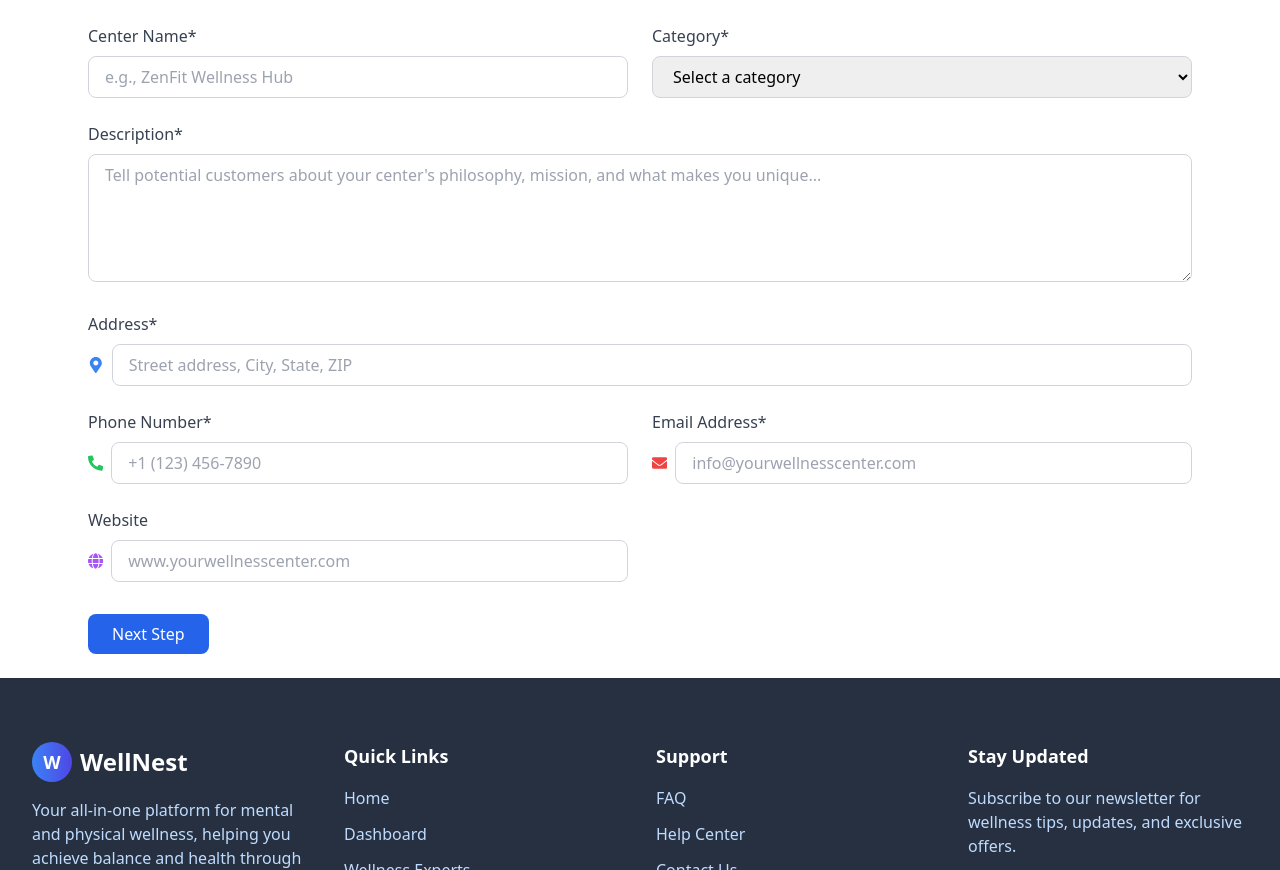
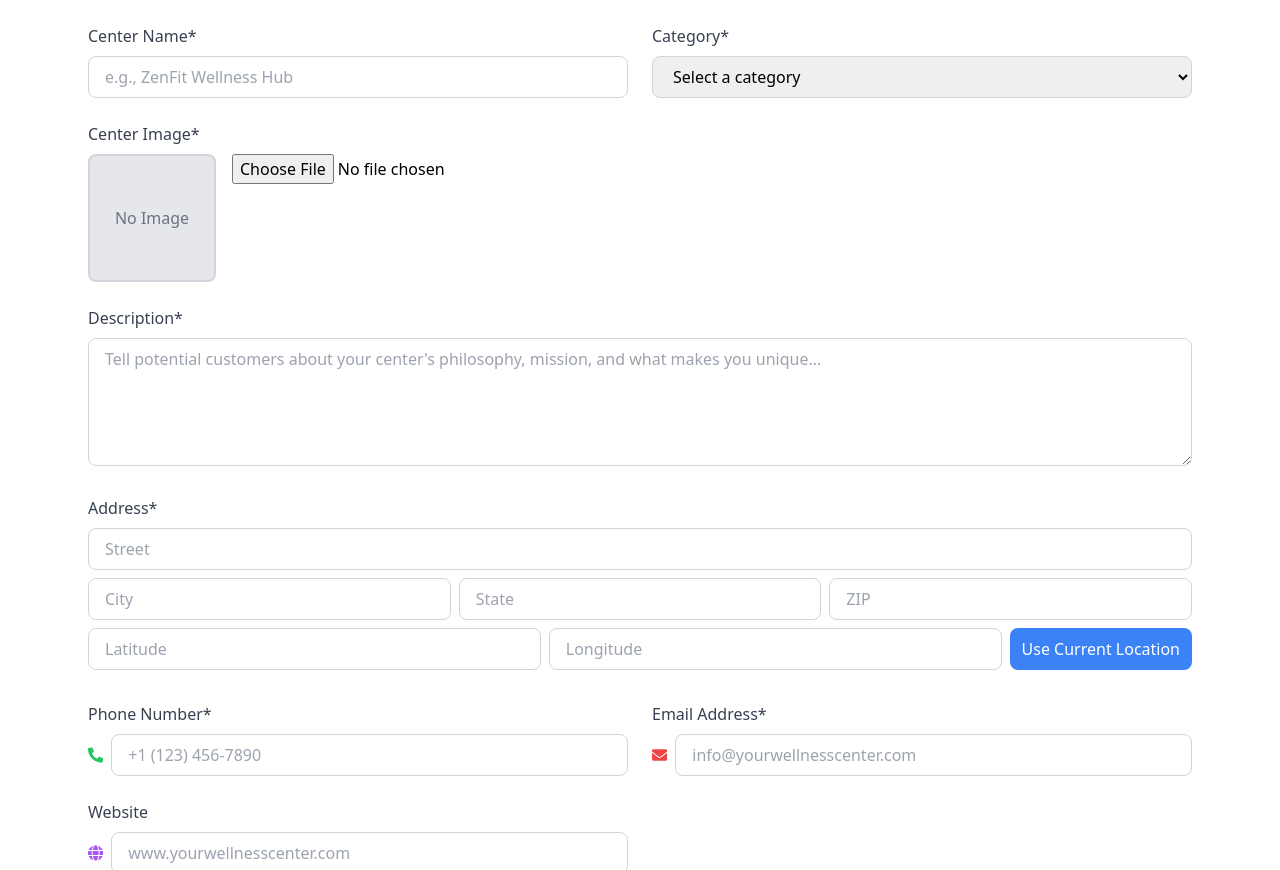
Before and after one commit to devopriyanshu/kernlif, a React (Vite) app: page /center_register in a window 1280 px wide. Shown: the part 308-1178 px from the top of the page. Built offline with nearby package versions, Linux system fonts and the light colour scheme.

Commit message:
center registration api

```diff
--- a/src/pages/Centers/WellNessCenterPage.jsx
+++ b/src/pages/Centers/WellNessCenterPage.jsx
@@ -22,117 +22,119 @@ import {
   FaMapMarkerAlt,
   FaCalendarAlt,
 } from "react-icons/fa";
+import { useCenters } from "../../hooks/useCenterHooks";
 
 // Sample Wellness Center Data
-const centersData = [
-  {
-    id: 1,
-    name: "ZenFit Wellness Hub",
-    category: "Gym & Yoga Center",
-    rating: 4.8,
-    reviewCount: 156,
-    location: "Los Angeles, CA",
-    distance: 1.2,
-    image: "/api/placeholder/600/400",
-    description:
-      "A holistic wellness center offering premium fitness equipment, yoga classes, and meditation sessions.",
-    amenities: [
-      "24/7 Access",
-      "Personal Training",
-      "Meditation Room",
-      "Spa Services",
-    ],
-    prices: "$$$",
-    openHours: "6:00 AM - 10:00 PM",
-  },
-  {
-    id: 2,
-    name: "Tranquil Meditation Center",
-    category: "Meditation & Relaxation",
-    rating: 4.9,
-    reviewCount: 203,
-    location: "San Francisco, CA",
-    distance: 0.8,
-    image: "/api/placeholder/600/400",
-    description:
-      "Find your inner peace with guided meditation sessions and relaxation therapies in our serene environment.",
-    amenities: ["Guided Sessions", "Sound Healing", "Aromatherapy", "Tea Room"],
-    prices: "$$",
-    openHours: "7:00 AM - 9:00 PM",
-  },
-  {
-    id: 3,
-    name: "Pure Fitness Club",
-    category: "Gym & Personal Training",
-    rating: 4.7,
-    reviewCount: 189,
-    location: "New York, NY",
-    distance: 2.5,
-    image: "/api/placeholder/600/400",
-    description:
-      "State-of-the-art fitness facility with certified trainers and customized workout programs.",
-    amenities: [
-      "Modern Equipment",
-      "Group Classes",
-      "Nutrition Coaching",
-      "Recovery Zone",
-    ],
-    prices: "$$$",
-    openHours: "5:00 AM - 11:00 PM",
-  },
-  {
-    id: 4,
-    name: "Harmony Yoga Studio",
-    category: "Yoga & Wellness",
-    rating: 4.6,
-    reviewCount: 142,
-    location: "Austin, TX",
-    distance: 1.5,
-    image: "/api/placeholder/600/400",
-    description:
-      "Authentic yoga practices in a peaceful setting with experienced instructors for all levels.",
-    amenities: ["Hot Yoga", "Aerial Yoga", "Beginners Classes", "Workshops"],
-    prices: "$$",
-    openHours: "6:30 AM - 8:30 PM",
-  },
-  {
-    id: 5,
-    name: "Mindful Health Collective",
-    category: "Holistic Wellness",
-    rating: 4.5,
-    reviewCount: 98,
-    location: "Portland, OR",
-    distance: 3.1,
-    image: "/api/placeholder/600/400",
-    description:
-      "A community-focused wellness center offering holistic health services and classes.",
-    amenities: [
-      "Acupuncture",
-      "Nutrition Counseling",
-      "Tai Chi",
-      "Community Events",
-    ],
-    prices: "$$",
-    openHours: "8:00 AM - 7:00 PM",
-  },
-  {
-    id: 6,
-    name: "Elevate Health Club",
-    category: "Gym & Personal Training",
-    rating: 4.8,
-    reviewCount: 176,
-    location: "Chicago, IL",
-    distance: 2.8,
-    image: "/api/placeholder/600/400",
-    description:
-      "Elevate your fitness journey with high-intensity training and premium facilities.",
-    amenities: ["HIIT Classes", "Boxing", "Indoor Pool", "Sauna"],
-    prices: "$$$",
-    openHours: "5:30 AM - 10:00 PM",
-  },
-];
+// const centersData = [
+//   {
+//     id: 1,
+//     name: "ZenFit Wellness Hub",
+//     category: "Gym & Yoga Center",
+//     rating: 4.8,
+//     reviewCount: 156,
+//     location: "Los Angeles, CA",
+//     distance: 1.2,
+//     image: "/api/placeholder/600/400",
+//     description:
+//       "A holistic wellness center offering premium fitness equipment, yoga classes, and meditation sessions.",
+//     amenities: [
+//       "24/7 Access",
+//       "Personal Training",
+//       "Meditation Room",
+//       "Spa Services",
+//     ],
+//     prices: "$$$",
+//     openHours: "6:00 AM - 10:00 PM",
+//   },
+//   {
+//     id: 2,
+//     name: "Tranquil Meditation Center",
+//     category: "Meditation & Relaxation",
+//     rating: 4.9,
+//     reviewCount: 203,
+//     location: "San Francisco, CA",
+//     distance: 0.8,
+//     image: "/api/placeholder/600/400",
+//     description:
+//       "Find your inner peace with guided meditation sessions and relaxation therapies in our serene environment.",
+//     amenities: ["Guided Sessions", "Sound Healing", "Aromatherapy", "Tea Room"],
+//     prices: "$$",
+//     openHours: "7:00 AM - 9:00 PM",
+//   },
+//   {
+//     id: 3,
+//     name: "Pure Fitness Club",
+//     category: "Gym & Personal Training",
+//     rating: 4.7,
+//     reviewCount: 189,
+//     location: "New York, NY",
+//     distance: 2.5,
+//     image: "/api/placeholder/600/400",
+//     description:
+//       "State-of-the-art fitness facility with certified trainers and customized workout programs.",
+//     amenities: [
+//       "Modern Equipment",
+//       "Group Classes",
+//       "Nutrition Coaching",
+//       "Recovery Zone",
+//     ],
+//     prices: "$$$",
+//     openHours: "5:00 AM - 11:00 PM",
+//   },
+//   {
+//     id: 4,
+//     name: "Harmony Yoga Studio",
+//     category: "Yoga & Wellness",
+//     rating: 4.6,
+//     reviewCount: 142,
+//     location: "Austin, TX",
+//     distance: 1.5,
+//     image: "/api/placeholder/600/400",
+//     description:
+//       "Authentic yoga practices in a peaceful setting with experienced instructors for all levels.",
+//     amenities: ["Hot Yoga", "Aerial Yoga", "Beginners Classes", "Workshops"],
+//     prices: "$$",
+//     openHours: "6:30 AM - 8:30 PM",
+//   },
+//   {
+//     id: 5,
+//     name: "Mindful Health Collective",
+//     category: "Holistic Wellness",
+//     rating: 4.5,
+//     reviewCount: 98,
+//     location: "Portland, OR",
+//     distance: 3.1,
+//     image: "/api/placeholder/600/400",
+//     description:
+//       "A community-focused wellness center offering holistic health services and classes.",
+//     amenities: [
+//       "Acupuncture",
+//       "Nutrition Counseling",
+//       "Tai Chi",
+//       "Community Events",
+//     ],
+//     prices: "$$",
+//     openHours: "8:00 AM - 7:00 PM",
+//   },
+//   {
+//     id: 6,
+//     name: "Elevate Health Club",
+//     category: "Gym & Personal Training",
+//     rating: 4.8,
+//     reviewCount: 176,
+//     location: "Chicago, IL",
+//     distance: 2.8,
+//     image: "/api/placeholder/600/400",
+//     description:
+//       "Elevate your fitness journey with high-intensity training and premium facilities.",
+//     amenities: ["HIIT Classes", "Boxing", "Indoor Pool", "Sauna"],
+//     prices: "$$$",
+//     openHours: "5:30 AM - 10:00 PM",
+//   },
+// ];
 
 // List of categories for filtering
+
 const categories = [
   "All Categories",
   "Gym & Yoga Center",
@@ -160,11 +162,24 @@ const WellnessCenters = () => {
   const [sortBy, setSortBy] = useState("rating");
   const [favorites, setFavorites] = useState([]);
   const [isFilterOpen, setIsFilterOpen] = useState(false);
-  const [filteredCenters, setFilteredCenters] = useState(centersData);
   const [userLocation, setUserLocation] = useState(null);
   const [filter, setFilter] = useState("All");
   const [locationFilter, setLocationFilter] = useState("All");
   const [showFeaturedOnly, setShowFeaturedOnly] = useState(false);
+  // const [centersData, setCentersData] = useState([]);
+
+  const { data: centersData = [], isLoading } = useCenters({
+    filters: {
+      search: searchTerm,
+      category:
+        selectedCategory !== "All Categories" ? selectedCategory : undefined,
+    },
+    page: 1,
+    limit: 10,
+  });
+  const [filteredCenters, setFilteredCenters] = useState(centersData);
+
+  console.log(filteredCenters);
 
   // Simulate getting user's location
   useEffect(() => {
@@ -265,7 +280,7 @@ const WellnessCenters = () => {
               value={filter}
               onChange={(e) => setFilter(e.target.value)}
             >
-              <option value="All">All Categories</option>
+              <option value="">All Categories</option>
               <option value="Gym & Yoga Center">Gym & Yoga Center</option>
               <option value="Yoga Studio">Yoga Studio</option>
               <option value="Fitness Center">Fitness Center</option>
--- a/src/register/CenterRegistrationPage.jsx
+++ b/src/register/CenterRegistrationPage.jsx
@@ -16,6 +16,7 @@ import {
   FaMinus,
   FaTrash,
   FaArrowLeft,
+  FaUser,
 } from "react-icons/fa";
 import { Link } from "react-router-dom";
 
@@ -25,11 +26,15 @@ const WellnessCenterRegistration = () => {
     category: "",
     description: "",
     address: "",
+    longitude: "",
+    latitude: "",
     phone: "",
     email: "",
     website: "",
   });
   const [images, setImages] = useState([]);
+  const [centerImage, setCenterImage] = useState(null);
+
   const [amenities, setAmenities] = useState([{ value: "" }]);
   const [equipment, setEquipment] = useState([{ value: "" }]);
   const [services, setServices] = useState([
@@ -114,6 +119,16 @@ const WellnessCenterRegistration = () => {
   const removeObjectArrayItem = (index, setState) => {
     setState((prevState) => prevState.filter((_, i) => i !== index));
   };
+  const handleCenterImageUpload = (e) => {
+    if (e.target.files && e.target.files[0]) {
+      const file = e.target.files[0];
+      setCenterImage({
+        file,
+        preview: URL.createObjectURL(file),
+        name: file.name,
+      });
+    }
+  };
 
   // Available emojis for services
   const availableIcons = [
@@ -183,24 +198,51 @@ const WellnessCenterRegistration = () => {
   };
 
   // Handle form submission
-  const handleSubmit = (e) => {
+  const handleSubmit = async (e) => {
     e.preventDefault();
 
-    // Basic validation
-    if (!formData.basicInfo.name || !formData.basicInfo.category) {
-      alert("Please fill out all required fields.");
-      return;
+    const formData = new FormData();
+
+    // Append basicData fields
+    Object.entries(basicData).forEach(([key, value]) => {
+      formData.append(key, value);
+    });
+
+    // Append main image
+    if (centerImage?.file) {
+      formData.append("centerImage", centerImage.file);
     }
 
-    // Additional validation as needed
-    if (formData.images.length < 4) {
-      alert("Please upload at least 4 images.");
-      return;
+    // Append gallery images
+    images.forEach((img) => {
+      formData.append("images", img.file);
+    });
+
+    // Example: amenities, equipment, services as JSON
+    formData.append("amenities", JSON.stringify(amenities));
+    formData.append("equipment", JSON.stringify(equipment));
+    formData.append("services", JSON.stringify(services));
+    formData.append("trainers", JSON.stringify(trainers));
+    formData.append("pricingData", JSON.stringify(pricingData));
+    formData.append("offers", offers);
+    formData.append("schedule", JSON.stringify(schedule));
+
+    try {
+      const res = await fetch("http://localhost:4000/centers/register", {
+        method: "POST",
+        body: formData,
+      });
+
+      const data = await res.json();
+      if (data.success) {
+        alert("Center registered successfully!");
+      } else {
+        alert("Error: " + data.message);
+      }
+    } catch (err) {
+      console.error(err);
+      alert("Something went wrong");
     }
-
-    // Submit data (replace with API call)
-    console.log("Form Data Submitted:", formData);
-    alert("Registration submitted successfully!");
   };
 
   // Render basic information section
@@ -252,6 +294,29 @@ const WellnessCenterRegistration = () => {
             </option>
           </select>
         </div>
+        <div>
+          <label className="block text-gray-700 font-medium mb-2">
+            Center Image*
+          </label>
+          <div className="flex items-start space-x-4">
+            {centerImage?.preview ? (
+              <img
+                src={centerImage.preview}
+                alt="Main Preview"
+                className="w-32 h-32 rounded-lg object-cover border-2 border-gray-200"
+              />
+            ) : (
+              <div className="w-32 h-32 rounded-lg bg-gray-200 flex items-center justify-center border-2 border-gray-300">
+                <span className="text-gray-500">No Image</span>
+              </div>
+            )}
+            <input
+              type="file"
+              accept="image/*"
+              onChange={handleCenterImageUpload}
+            />
+          </div>
+        </div>
 
         <div className="md:col-span-2">
           <label className="block text-gray-700 font-medium mb-2">
@@ -271,17 +336,121 @@ const WellnessCenterRegistration = () => {
           <label className="block text-gray-700 font-medium mb-2">
             Address*
           </label>
-          <div className="flex items-center">
-            <FaMapMarkerAlt className="text-blue-500 mr-2" />
+
+          {/* Address parts */}
+          <div className="flex flex-col space-y-2 mb-2">
             <input
               type="text"
-              name="address"
-              value={basicData.address}
-              onChange={(e) => handleChange(e, setBasicData)}
+              placeholder="Street"
               className="w-full px-4 py-2 border border-gray-300 rounded-lg focus:ring focus:ring-blue-200 focus:border-blue-500"
-              placeholder="Street address, City, State, ZIP"
+              required
+              onChange={(e) =>
+                setBasicData({
+                  ...basicData,
+                  address: `${e.target.value}, ${basicData.city || ""}, ${
+                    basicData.state || ""
+                  }, ${basicData.zip || ""}`,
+                })
+              }
+            />
+            <div className="flex space-x-2">
+              <input
+                type="text"
+                placeholder="City"
+                className="flex-1 px-4 py-2 border border-gray-300 rounded-lg focus:ring focus:ring-blue-200 focus:border-blue-500"
+                required
+                onChange={(e) =>
+                  setBasicData({
+                    ...basicData,
+                    address: `${basicData.address.split(",")[0] || ""}, ${
+                      e.target.value
+                    }, ${basicData.state || ""}, ${basicData.zip || ""}`,
+                    city: e.target.value,
+                  })
+                }
+              />
+              <input
+                type="text"
+                placeholder="State"
+                className="flex-1 px-4 py-2 border border-gray-300 rounded-lg focus:ring focus:ring-blue-200 focus:border-blue-500"
+                required
+                onChange={(e) =>
+                  setBasicData({
+                    ...basicData,
+                    address: `${basicData.address.split(",")[0] || ""}, ${
+                      basicData.city || ""
+                    }, ${e.target.value}, ${basicData.zip || ""}`,
+                    state: e.target.value,
+                  })
+                }
+              />
+              <input
+                type="text"
+                placeholder="ZIP"
+                className="flex-1 px-4 py-2 border border-gray-300 rounded-lg focus:ring focus:ring-blue-200 focus:border-blue-500"
+                required
+                onChange={(e) =>
+                  setBasicData({
+                    ...basicData,
+                    address: `${basicData.address.split(",")[0] || ""}, ${
+                      basicData.city || ""
+                    }, ${basicData.state || ""}, ${e.target.value}`,
+                    zip: e.target.value,
+                  })
+                }
+              />
+            </div>
+          </div>
+
+          {/* Latitude & Longitude */}
+          <div className="flex space-x-2 mb-2">
+            <input
+              type="number"
+              placeholder="Latitude"
+              value={basicData.latitude || ""}
+              onChange={(e) =>
+                setBasicData({ ...basicData, latitude: e.target.value })
+              }
+              className="flex-1 px-4 py-2 border border-gray-300 rounded-lg focus:ring focus:ring-blue-200 focus:border-blue-500"
+              step="any"
               required
             />
+            <input
+              type="number"
+              placeholder="Longitude"
+              value={basicData.longitude || ""}
+              onChange={(e) =>
+                setBasicData({ ...basicData, longitude: e.target.value })
+              }
+              className="flex-1 px-4 py-2 border border-gray-300 rounded-lg focus:ring focus:ring-blue-200 focus:border-blue-500"
+              step="any"
+              required
+            />
+            <button
+              type="button"
+              onClick={() => {
+                if (navigator.geolocation) {
+                  navigator.geolocation.getCurrentPosition(
+                    (position) => {
+                      setBasicData({
+                        ...basicData,
+                        latitude: position.coords.latitude,
+                        longitude: position.coords.longitude,
+                      });
+                    },
+                    (error) => {
+                      console.error("Error fetching location:", error);
+                      alert("Could not fetch location. Please enter manually.");
+                    }
+                  );
+                } else {
+                  alert("Geolocation is not supported by your browser.");
+                }
+              }}
+              className="px-3 py-2 bg-blue-500 text-white rounded-lg hover:bg-blue-600 transition"
+            >
+              Use Current Location
+            </button>
           </div>
         </div>
 
```
Also changed, not shown: src/hooks/useCenterHooks.js (+5 -14 lines), src/register/ExpertRegistrationPage.jsx (+48 -14 lines), src/services/centerService.js (+16 -13 lines), 1 other file (tests, documents, lock files or other folders).
